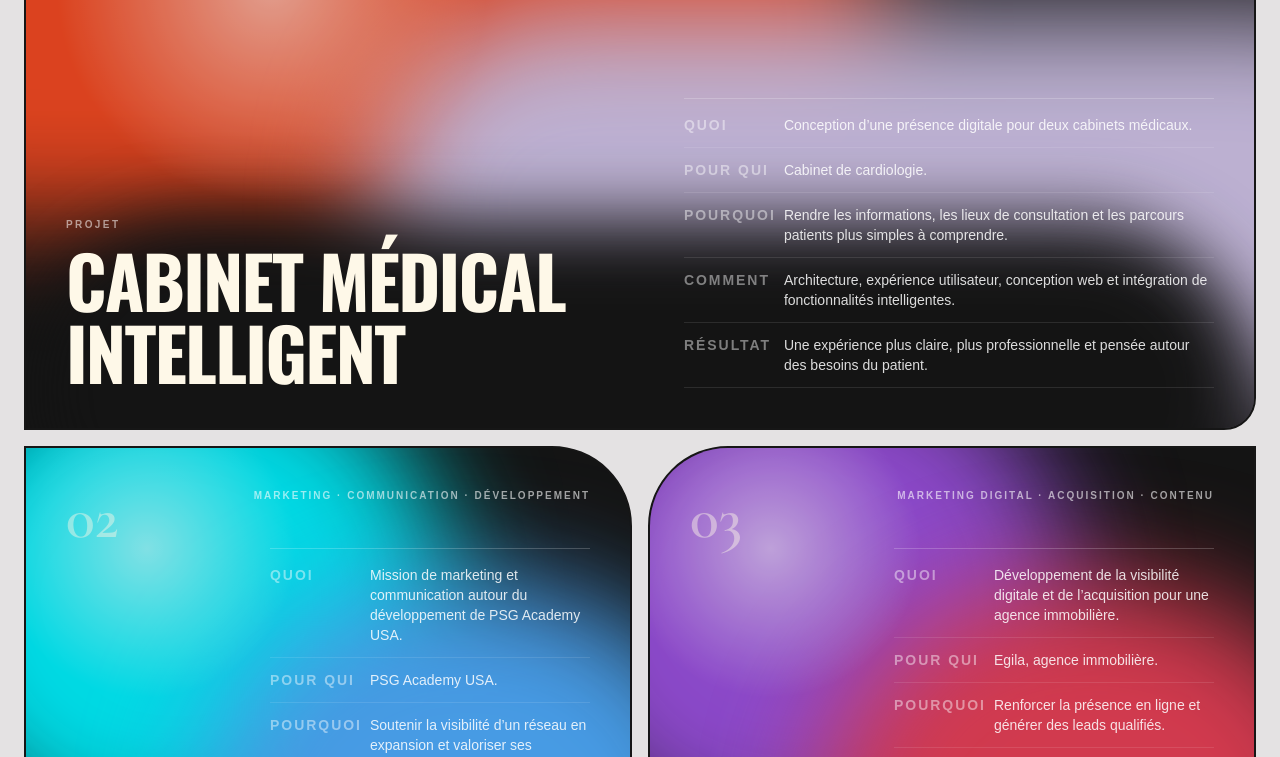
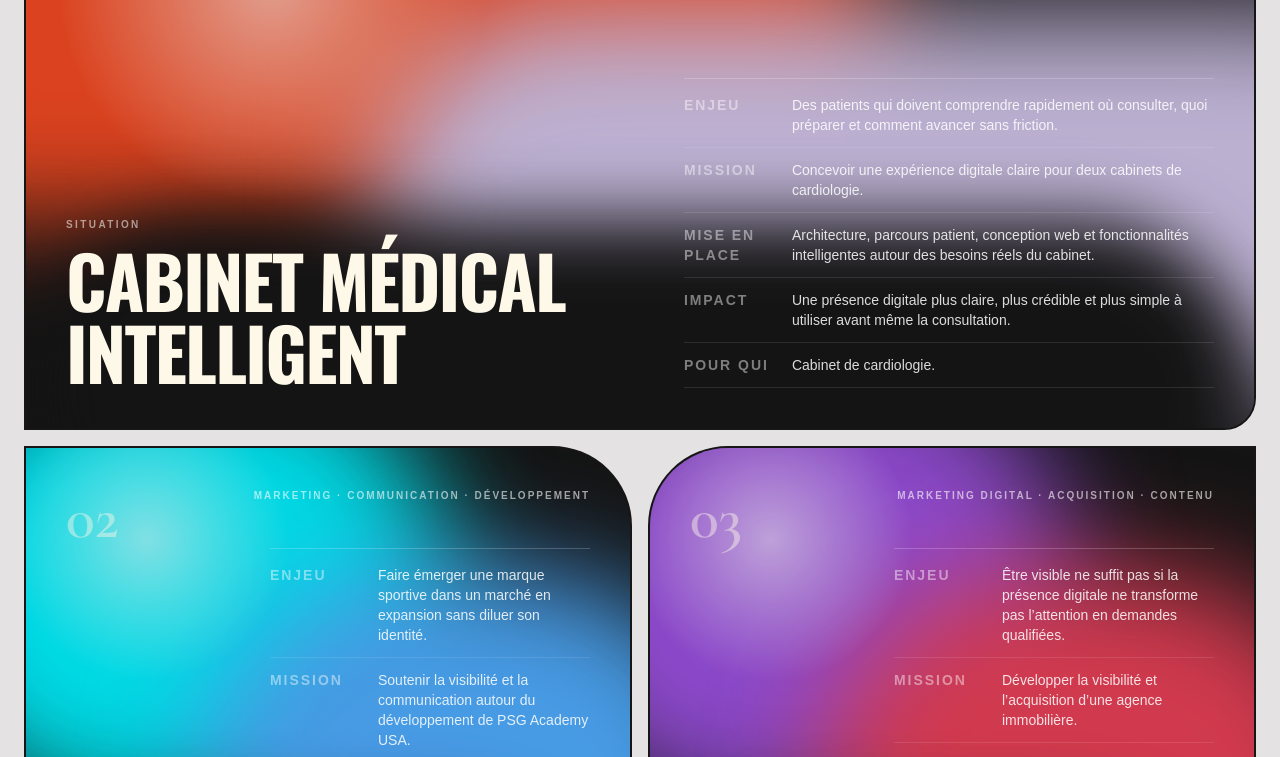
Before and after one commit to nuhfear1/Visit-card, a Next.js app: page /Visit-card/projects in a window 1280 px wide. Shown: the part 778-1535 px from the top of the page. Built offline with nearby package versions, Linux system fonts and the light colour scheme.

Commit message:
projects: transformer les cartes en preuves orientées conversion

```diff
--- a/src/components/ui/image-mask.tsx
+++ b/src/components/ui/image-mask.tsx
@@ -8,11 +8,11 @@ const projects = [
     primary: "#F44A22",
     secondary: "#D1C4E9",
     facts: [
-      ["QUOI", "Conception d’une présence digitale pour deux cabinets médicaux."],
+      ["ENJEU", "Des patients qui doivent comprendre rapidement où consulter, quoi préparer et comment avancer sans friction."],
+      ["MISSION", "Concevoir une expérience digitale claire pour deux cabinets de cardiologie."],
+      ["MISE EN PLACE", "Architecture, parcours patient, conception web et fonctionnalités intelligentes autour des besoins réels du cabinet."],
+      ["IMPACT", "Une présence digitale plus claire, plus crédible et plus simple à utiliser avant même la consultation."],
       ["POUR QUI", "Cabinet de cardiologie."],
-      ["POURQUOI", "Rendre les informations, les lieux de consultation et les parcours patients plus simples à comprendre."],
-      ["COMMENT", "Architecture, expérience utilisateur, conception web et intégration de fonctionnalités intelligentes."],
-      ["RÉSULTAT", "Une expérience plus claire, plus professionnelle et pensée autour des besoins du patient."],
     ],
   },
   {
@@ -22,11 +22,11 @@ const projects = [
     primary: "#00F2FE",
     secondary: "#4FACFE",
     facts: [
-      ["QUOI", "Mission de marketing et communication autour du développement de PSG Academy USA."],
+      ["ENJEU", "Faire émerger une marque sportive dans un marché en expansion sans diluer son identité."],
+      ["MISSION", "Soutenir la visibilité et la communication autour du développement de PSG Academy USA."],
+      ["MISE EN PLACE", "Communication autour du réseau, de la PSG US Development Academy et des Pro Summer Camps."],
+      ["IMPACT", "Une présence de marque portée par l’expansion du réseau américain et des programmes à dimension internationale."],
       ["POUR QUI", "PSG Academy USA."],
-      ["POURQUOI", "Soutenir la visibilité d’un réseau en expansion et valoriser ses programmes de formation aux États-Unis."],
-      ["COMMENT", "Communication autour du développement du réseau, du lancement de la PSG US Development Academy et des Pro Summer Camps."],
-      ["RÉSULTAT", "Une présence de marque portée par l’expansion du réseau américain, le lancement de la Development Academy en 2021 et des camps réunissant des participants de 23 nationalités."],
     ],
   },
   {
@@ -36,11 +36,11 @@ const projects = [
     primary: "#9B51E0",
     secondary: "#E94057",
     facts: [
-      ["QUOI", "Développement de la visibilité digitale et de l’acquisition pour une agence immobilière."],
+      ["ENJEU", "Être visible ne suffit pas si la présence digitale ne transforme pas l’attention en demandes qualifiées."],
+      ["MISSION", "Développer la visibilité et l’acquisition d’une agence immobilière."],
+      ["MISE EN PLACE", "Contenus, landing pages, stratégie éditoriale, réseaux sociaux, analyse des recherches et tracking."],
+      ["IMPACT", "Un dispositif digital structuré pour mieux capter la demande, suivre la performance et générer des leads qualifiés."],
       ["POUR QUI", "Egila, agence immobilière."],
-      ["POURQUOI", "Renforcer la présence en ligne et générer des leads qualifiés."],
-      ["COMMENT", "Contenus SEO, optimisation d’articles, landing pages, stratégie de contenu, réseaux sociaux, analyse des recherches et tracking."],
-      ["RÉSULTAT", "Un dispositif digital structuré autour de la visibilité, de l’acquisition et du suivi des performances."],
     ],
   },
   {
@@ -50,11 +50,11 @@ const projects = [
     primary: "#FFAD29",
     secondary: "#F44A22",
     facts: [
-      ["QUOI", "Structuration et automatisation du fichier clients pour le transformer en outil commercial exploitable."],
+      ["ENJEU", "Une base clients devient vite inutilisable quand les doublons, les données manquantes et les segments flous s’accumulent."],
+      ["MISSION", "Transformer un fichier clients en outil commercial exploitable."],
+      ["MISE EN PLACE", "Nettoyage, classement, formulaire relié au fichier, tableau de suivi et segmentation par ville, profil ou type de client."],
+      ["IMPACT", "Une base structurée et prête pour des campagnes WhatsApp ou email plus ciblées, avec moins de temps perdu à retraiter les données."],
       ["POUR QUI", "Promocash."],
-      ["POURQUOI", "Mieux connaître les clients, éviter les messages génériques et rendre les actions commerciales plus précises."],
-      ["COMMENT", "Nettoyage des doublons, classement des données, formulaire relié au fichier, tableau de suivi et segmentation par ville, type de client, etc."],
-      ["RÉSULTAT", "Une base clients structurée, segmentable et prête pour des campagnes WhatsApp ou email plus ciblées."],
     ],
   },
   {
@@ -64,11 +64,11 @@ const projects = [
     primary: "#12B886",
     secondary: "#0B7285",
     facts: [
-      ["QUOI", "Pilotage et optimisation de campagnes d’acquisition digitale sur un portefeuille multilingue."],
+      ["ENJEU", "Quand les budgets montent, chaque décision doit être lisible dans les chiffres : coût, qualité du trafic et rentabilité."],
+      ["MISSION", "Piloter et optimiser des campagnes d’acquisition sur un portefeuille multilingue."],
+      ["MISE EN PLACE", "SEA, Social Ads, A/B tests, gestion des CPC et budgets, Quality Score, tracking, analyse des recherches et reporting."],
+      ["IMPACT", "Une expérience menée sur plus de 100 comptes multilingues avec suivi continu des ROI, CA et CPA."],
       ["POUR QUI", "Yateo, agence partenaire en croissance digitale."],
-      ["POURQUOI", "Améliorer la performance des campagnes et piloter les investissements à partir des bons indicateurs."],
-      ["COMMENT", "SEA et Social Ads, A/B tests, gestion des CPC et budgets, Quality Score, tracking, analyse des recherches et reporting."],
-      ["RÉSULTAT", "Une expérience menée sur plus de 100 comptes multilingues, avec suivi des ROI, CA et CPA."],
     ],
   },
   {
@@ -78,11 +78,11 @@ const projects = [
     primary: "#2563EB",
     secondary: "#A3E635",
     facts: [
-      ["QUOI", "Conception de systèmes capables de prendre en charge les messages clients, les relances et les tâches répétitives."],
+      ["ENJEU", "Les messages, relances et tâches répétitives finissent par coûter du temps, de l’attention et des opportunités."],
+      ["MISSION", "Concevoir des agents et automatisations capables de prendre en charge une partie de cette exécution."],
+      ["MISE EN PLACE", "Connexions à WhatsApp, Instagram, email, Shopify, Klaviyo, Brevo, n8n et WooCommerce."],
+      ["IMPACT", "94 % des messages traités sans intervention et plus de 12 000 conversations prises en charge chaque mois."],
       ["POUR QUI", "Dayloom."],
-      ["POURQUOI", "Réduire la charge opérationnelle, accélérer les réponses et éviter que des opportunités se perdent par oubli ou manque de suivi."],
-      ["COMMENT", "Agents et automatisations connectés aux outils existants : WhatsApp, Instagram, email, Shopify, Klaviyo, Brevo, n8n et WooCommerce."],
-      ["RÉSULTAT", "94 % des messages traités sans intervention et plus de 12 000 conversations prises en charge chaque mois."],
     ],
   },
 ];
@@ -118,13 +118,13 @@ export default function ImageMaskGrid() {
 
               <div className="grid gap-8 lg:grid-cols-[minmax(0,1.05fr)_minmax(320px,.95fr)] lg:items-end">
                 <div>
-                  <div className="mb-3 text-[10px] font-bold uppercase tracking-[0.24em] text-white/55">PROJET</div>
+                  <div className="mb-3 text-[10px] font-bold uppercase tracking-[0.24em] text-white/55">SITUATION</div>
                   <h2 className="max-w-4xl font-oswald text-4xl font-black uppercase leading-[0.9] tracking-tight md:text-6xl lg:text-7xl">{project.title}</h2>
                 </div>
 
                 <ul className="space-y-3 border-t border-white/20 pt-4">
                   {project.facts.map(([label, value]) => (
-                    <li key={label} className="grid grid-cols-[88px_1fr] gap-3 border-b border-white/10 pb-3 text-xs leading-relaxed md:text-sm">
+                    <li key={label} className="grid grid-cols-[96px_1fr] gap-3 border-b border-white/10 pb-3 text-xs leading-relaxed md:text-sm">
                       <span className="font-bold uppercase tracking-[0.14em] text-white/45">{label}</span>
                       <span className="text-white/85">{value}</span>
                     </li>
@@ -137,15 +137,18 @@ export default function ImageMaskGrid() {
       </section>
 
       <section className="mt-4 overflow-hidden rounded-[3rem] border-2 border-[#161616] bg-[#161616]">
-        <div className="relative min-h-72 overflow-hidden">
+        <div className="relative min-h-80 overflow-hidden">
           <div className="absolute -left-[10%] -top-[35%] h-[120%] w-[70%] rounded-full bg-[#4A00E0] blur-[55px]" />
           <div className="absolute -right-[10%] top-[5%] h-[110%] w-[70%] rounded-full bg-[#8E2DE2] blur-[55px]" />
           <div className="absolute inset-0 bg-[radial-gradient(circle_at_50%_0%,rgba(255,255,255,.75),transparent_26%)]" />
-          <div className="relative z-10 flex min-h-72 flex-col items-center justify-center px-6 text-center text-[#FEF8E8]">
-            <div className="text-[10px] font-bold uppercase tracking-[0.28em] text-white/55">ENVIE D’EN SAVOIR PLUS ?</div>
-            <h2 className="mt-3 font-oswald text-4xl font-black uppercase tracking-tight md:text-6xl">PARLONS DU PROJET.</h2>
-            <a href="/Visit-card/contact/" className="mt-6 rounded-full border border-white/35 px-5 py-3 text-[10px] font-bold uppercase tracking-[0.2em] transition hover:bg-white hover:text-[#161616]">
-              ME CONTACTER ↗
+          <div className="relative z-10 flex min-h-80 flex-col items-center justify-center px-6 text-center text-[#FEF8E8]">
+            <div className="text-[10px] font-bold uppercase tracking-[0.28em] text-white/55">VOUS RECONNAISSEZ UN DE CES PROBLÈMES ?</div>
+            <h2 className="mt-3 max-w-4xl font-oswald text-4xl font-black uppercase leading-[0.95] tracking-tight md:text-6xl">PARLEZ-MOI DU VÔTRE.</h2>
+            <p className="mt-4 max-w-2xl text-sm leading-relaxed text-white/72 md:text-base">
+              Pas besoin d’avoir déjà choisi la solution. Expliquez-moi ce qui bloque, ce que vous voulez obtenir et ce que vous avez déjà essayé.
+            </p>
+            <a href="/Visit-card/contact/" className="mt-7 rounded-full border border-white/35 px-6 py-3 text-[10px] font-bold uppercase tracking-[0.2em] transition hover:bg-white hover:text-[#161616]">
+              PARLER DE MON PROJET ↗
             </a>
           </div>
         </div>
```
